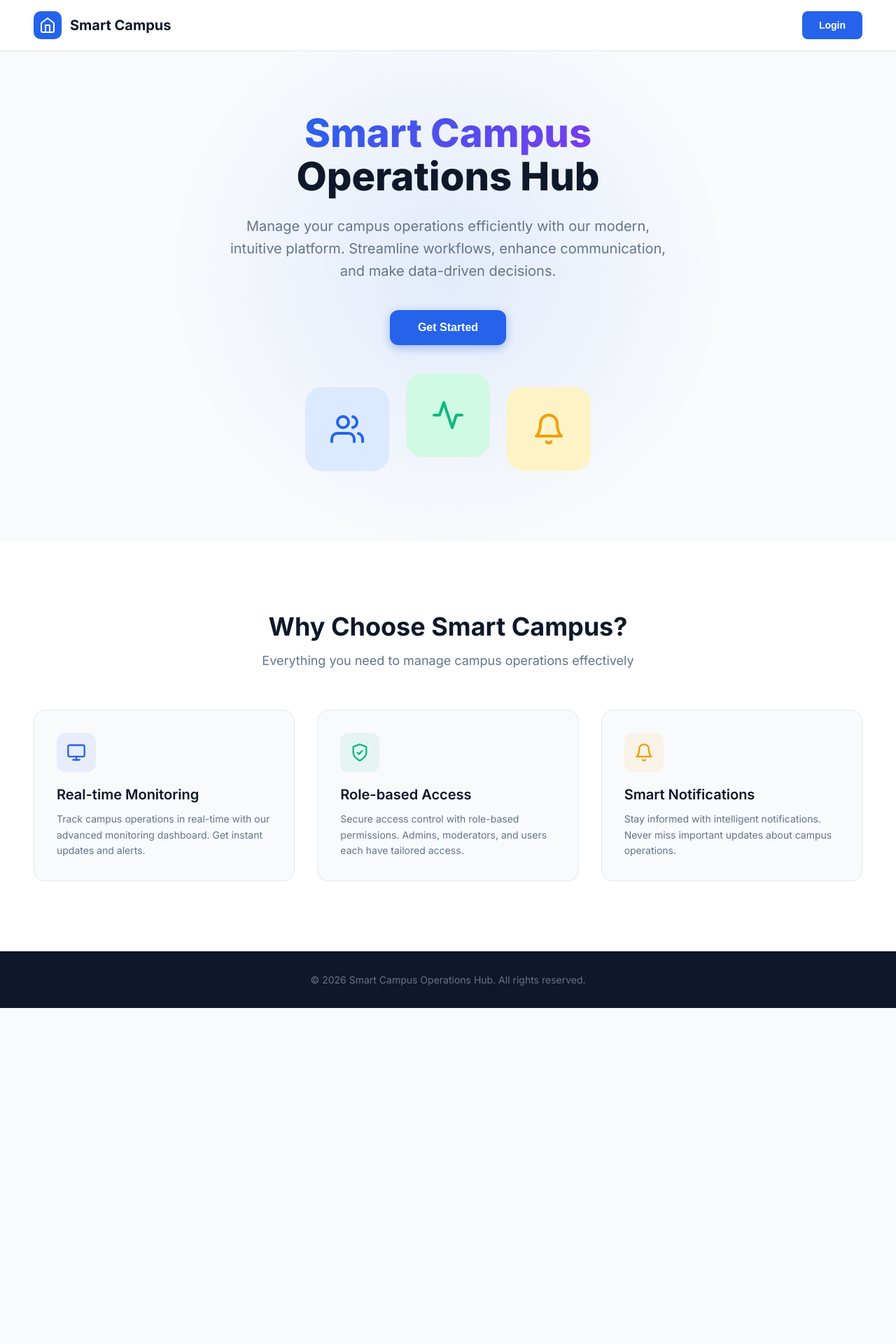
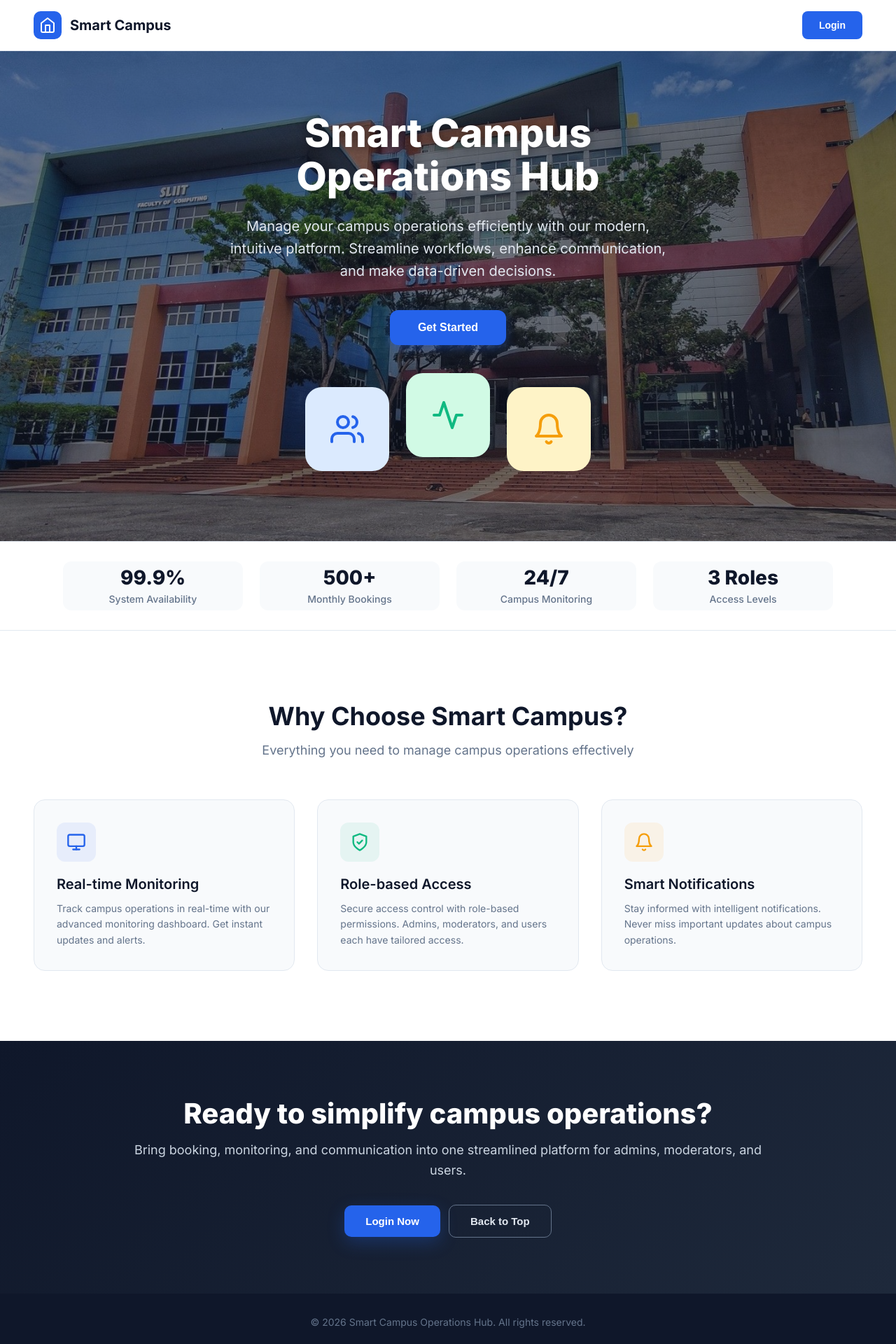
Before and after one commit to OsandaMadugalle/it3030-paf-2026-smart-campus-group05, a React (Create React App) app in the folder frontend/: page / in a window 1280 px wide. Shown: the top 1920 px of the page at 70% size. Before the commit the page ends 1440 px from the top, so only its background shows below. Built offline with nearby package versions, Linux system fonts and the light colour scheme; no server answers; the HTML template or start-up script is replaced by a standard one.

Commit message:
Enhanced langing page

```diff
--- a/frontend/src/pages/LandingPage.jsx
+++ b/frontend/src/pages/LandingPage.jsx
@@ -1,6 +1,7 @@
 import React, { useState } from 'react';
 import { useSearchParams } from 'react-router-dom';
 import { useIsMobile } from '../hooks/useWindowSize';
+import heroImage from '../assets/hero.jpg';
 
 const LandingPage = () => {
   const [showLoginModal, setShowLoginModal] = useState(false);
@@ -73,12 +74,14 @@ const LandingPage = () => {
     },
     heroBackground: {
       position: 'absolute',
-      top: '50%',
-      left: '50%',
-      transform: 'translate(-50%, -50%)',
-      width: isMobile ? '400px' : '800px',
-      height: isMobile ? '400px' : '800px',
-      background: 'radial-gradient(circle, rgba(37, 99, 235, 0.1) 0%, transparent 70%)',
+      top: 0,
+      left: 0,
+      right: 0,
+      bottom: 0,
+      backgroundImage: `linear-gradient(rgba(15, 23, 42, ${isMobile ? 0.64 : 0.52}), rgba(15, 23, 42, ${isMobile ? 0.64 : 0.52})), url(${heroImage})`,
+      backgroundSize: 'cover',
+      backgroundPosition: 'center',
+      backgroundRepeat: 'no-repeat',
       zIndex: 0,
     },
     heroContent: {
@@ -86,23 +89,23 @@ const LandingPage = () => {
       zIndex: 1,
       maxWidth: '700px',
       padding: isMobile ? '0 16px' : '0 24px',
+      animation: 'fadeUp 0.7s ease forwards',
     },
     heroTitle: {
       fontSize: isMobile ? '36px' : '56px',
       fontWeight: '800',
-      color: '#0F172A',
+      color: '#FFFFFF',
       marginBottom: isMobile ? '16px' : '24px',
       lineHeight: '1.1',
     },
     heroTitleGradient: {
-      background: 'linear-gradient(135deg, #2563EB 0%, #7C3AED 100%)',
-      WebkitBackgroundClip: 'text',
-      WebkitTextFillColor: 'transparent',
-      backgroundClip: 'text',
+      color: '#FFFFFF',
+      WebkitTextFillColor: '#FFFFFF',
+      textShadow: '0 2px 14px rgba(0, 0, 0, 0.45)',
     },
     heroSubtitle: {
       fontSize: isMobile ? '16px' : '20px',
-      color: '#64748B',
+      color: '#E2E8F0',
       marginBottom: isMobile ? '32px' : '40px',
       lineHeight: '1.6',
     },
@@ -125,6 +128,7 @@ const LandingPage = () => {
       justifyContent: 'center',
       gap: isMobile ? '12px' : '24px',
       flexWrap: 'wrap',
+      animation: 'fadeUp 0.8s ease forwards',
     },
     illustrationShape: {
       width: isMobile ? '80px' : '120px',
@@ -133,6 +137,38 @@ const LandingPage = () => {
       display: 'flex',
       alignItems: 'center',
       justifyContent: 'center',
+    },
+    statsSection: {
+      backgroundColor: '#FFFFFF',
+      borderTop: '1px solid #E2E8F0',
+      borderBottom: '1px solid #E2E8F0',
+      padding: isMobile ? '24px 16px' : '28px 48px',
+    },
+    statsContainer: {
+      maxWidth: '1100px',
+      margin: '0 auto',
+      display: 'grid',
+      gridTemplateColumns: isMobile ? '1fr 1fr' : 'repeat(4, 1fr)',
+      gap: isMobile ? '16px' : '24px',
+    },
+    statItem: {
+      textAlign: 'center',
+      padding: isMobile ? '8px 4px' : '8px 12px',
+      borderRadius: '12px',
+      backgroundColor: '#F8FAFC',
+      animation: 'fadeUp 0.75s ease forwards',
+    },
+    statValue: {
+      fontSize: isMobile ? '22px' : '28px',
+      fontWeight: '800',
+      color: '#0F172A',
+      lineHeight: 1.1,
+      marginBottom: '6px',
+    },
+    statLabel: {
+      fontSize: isMobile ? '12px' : '14px',
+      color: '#64748B',
+      fontWeight: '500',
     },
     features: {
       backgroundColor: '#FFFFFF',
@@ -166,6 +202,7 @@ const LandingPage = () => {
       padding: isMobile ? '24px' : '32px',
       border: '1px solid #E2E8F0',
       transition: 'all 0.3s ease',
+      animation: 'fadeUp 0.7s ease forwards',
     },
     featureIcon: {
       width: '56px',
@@ -186,6 +223,63 @@ const LandingPage = () => {
       fontSize: '14px',
       color: '#64748B',
       lineHeight: '1.6',
+    },
+    ctaSection: {
+      background: 'linear-gradient(135deg, #0F172A 0%, #1E293B 100%)',
+      padding: isMobile ? '56px 16px' : '80px 48px',
+    },
+    ctaContainer: {
+      maxWidth: '900px',
+      margin: '0 auto',
+      textAlign: 'center',
+      animation: 'fadeUp 0.8s ease forwards',
+    },
+    ctaTitle: {
+      color: '#FFFFFF',
+      fontSize: isMobile ? '28px' : '40px',
+      lineHeight: 1.2,
+      fontWeight: '800',
+      marginBottom: '14px',
+    },
+    ctaSubtitle: {
+      color: '#CBD5E1',
+      fontSize: isMobile ? '15px' : '18px',
+      lineHeight: 1.6,
+      marginBottom: isMobile ? '28px' : '34px',
+    },
+    ctaActions: {
+      display: 'flex',
+      gap: '12px',
+      justifyContent: 'center',
+      flexDirection: isMobile ? 'column' : 'row',
+      alignItems: 'center',
+    },
+    ctaPrimaryBtn: {
+      backgroundColor: '#2563EB',
+      color: '#FFFFFF',
+      border: 'none',
+      borderRadius: '10px',
+      padding: isMobile ? '14px 26px' : '14px 30px',
+      fontSize: '15px',
+      fontWeight: '700',
+      cursor: 'pointer',
+      boxShadow: '0 8px 24px rgba(37, 99, 235, 0.28)',
+      transition: 'all 0.2s ease',
+      width: isMobile ? '100%' : 'auto',
+      maxWidth: isMobile ? '320px' : 'none',
+    },
+    ctaSecondaryBtn: {
+      backgroundColor: 'transparent',
+      color: '#E2E8F0',
+      border: '1px solid #64748B',
+      borderRadius: '10px',
+      padding: isMobile ? '14px 26px' : '14px 30px',
+      fontSize: '15px',
+      fontWeight: '700',
+      cursor: 'pointer',
+      transition: 'all 0.2s ease',
+      width: isMobile ? '100%' : 'auto',
+      maxWidth: isMobile ? '320px' : 'none',
     },
     footer: {
       backgroundColor: '#0F172A',
@@ -295,6 +389,13 @@ const LandingPage = () => {
       description: 'Stay informed with intelligent notifications. Never miss important updates about campus operations.',
       color: '#F59E0B',
     },
+  ];
+
+  const quickStats = [
+    { value: '99.9%', label: 'System Availability' },
+    { value: '500+', label: 'Monthly Bookings' },
+    { value: '24/7', label: 'Campus Monitoring' },
+    { value: '3 Roles', label: 'Access Levels' },
   ];
 
   const renderFeatureIcon = (icon, color) => {
@@ -408,6 +509,21 @@ const LandingPage = () => {
         </div>
       </section>
 
+      {/* Stats Section */}
+      <section style={styles.statsSection}>
+        <div style={styles.statsContainer}>
+          {quickStats.map((stat, index) => (
+            <div
+              key={stat.label}
+              style={{ ...styles.statItem, animationDelay: `${index * 0.08}s` }}
+            >
+              <div style={styles.statValue}>{stat.value}</div>
+              <div style={styles.statLabel}>{stat.label}</div>
+            </div>
+          ))}
+        </div>
+      </section>
+
       {/* Features Section */}
       <section style={styles.features}>
         <div style={styles.featuresContainer}>
@@ -419,7 +535,7 @@ const LandingPage = () => {
             {features.map((feature, index) => (
               <div
                 key={index}
-                style={styles.featureCard}
+                style={{ ...styles.featureCard, animationDelay: `${index * 0.1}s` }}
                 onMouseOver={(e) => {
                   e.currentTarget.style.transform = 'translateY(-4px)';
                   e.currentTarget.style.boxShadow = '0 12px 24px rgba(0, 0, 0, 0.1)';
@@ -436,6 +552,46 @@ const LandingPage = () => {
                 <p style={styles.featureDescription}>{feature.description}</p>
               </div>
             ))}
+          </div>
+        </div>
+      </section>
+
+      {/* CTA Section */}
+      <section style={styles.ctaSection}>
+        <div style={styles.ctaContainer}>
+          <h2 style={styles.ctaTitle}>Ready to simplify campus operations?</h2>
+          <p style={styles.ctaSubtitle}>
+            Bring booking, monitoring, and communication into one streamlined platform for admins, moderators, and users.
+          </p>
+          <div style={styles.ctaActions}>
+            <button
+              style={styles.ctaPrimaryBtn}
+              onClick={() => setShowLoginModal(true)}
+              onMouseOver={(e) => {
+                e.currentTarget.style.backgroundColor = '#1D4ED8';
+                e.currentTarget.style.transform = 'translateY(-1px)';
+              }}
+              onMouseOut={(e) => {
+                e.currentTarget.style.backgroundColor = '#2563EB';
+                e.currentTarget.style.transform = 'translateY(0)';
+              }}
+            >
+              Login Now
+            </button>
+            <button
+              style={styles.ctaSecondaryBtn}
+              onClick={() => window.scrollTo({ top: 0, behavior: 'smooth' })}
+              onMouseOver={(e) => {
+                e.currentTarget.style.backgroundColor = 'rgba(148, 163, 184, 0.16)';
+                e.currentTarget.style.borderColor = '#94A3B8';
+              }}
+              onMouseOut={(e) => {
+                e.currentTarget.style.backgroundColor = 'transparent';
+                e.currentTarget.style.borderColor = '#64748B';
+              }}
+            >
+              Back to Top
+            </button>
           </div>
         </div>
       </section>
@@ -548,6 +704,24 @@ const LandingPage = () => {
           }
         }
 
+        @keyframes fadeUp {
+          from {
+            opacity: 0;
+            transform: translateY(14px);
+          }
+          to {
+            opacity: 1;
+            transform: translateY(0);
+          }
+        }
+
+        @media (prefers-reduced-motion: reduce) {
+          * {
+            animation: none !important;
+            transition: none !important;
+          }
+        }
+
         @media (max-width: 768px) {
           .hero-title {
             font-size: 36px !important;
```
Also changed, not shown: frontend/src/assets/hero.jpg (added).
